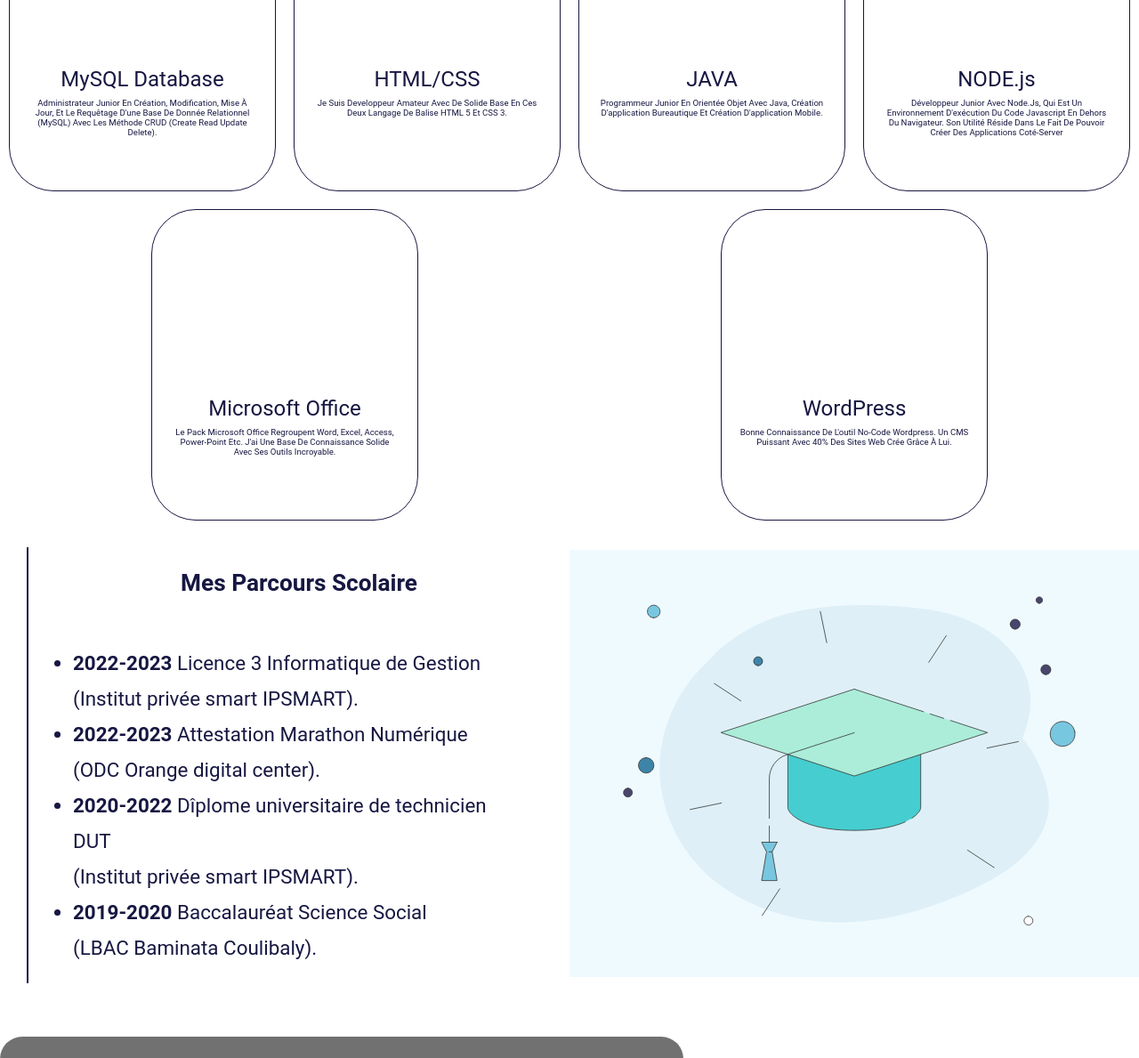
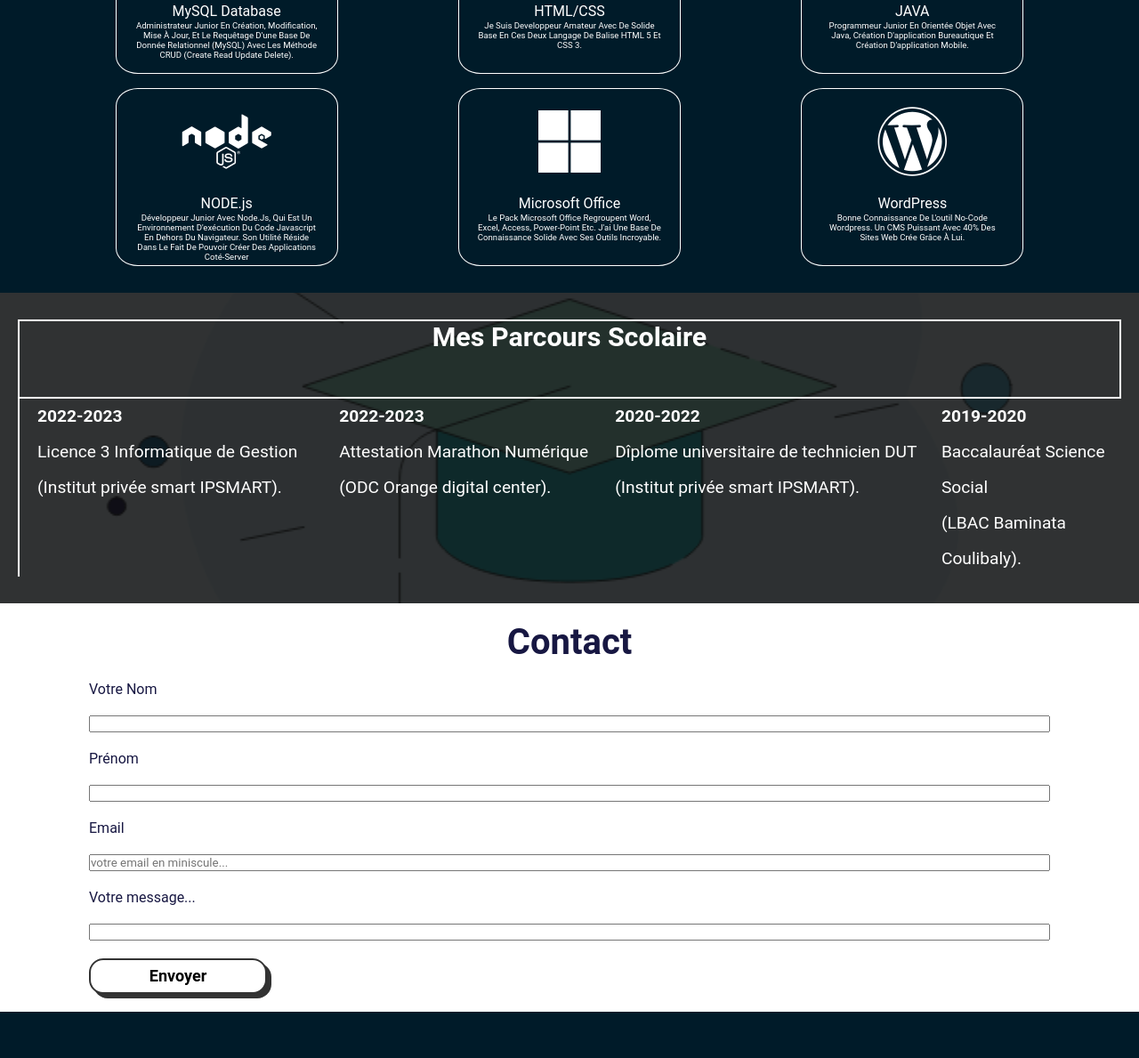
Before and after one commit to Mohamed-ux-lab/PortFolio, a website: page Client/src/index.html in a window 1280 px wide. Shown: the part 955-2144 px from the top of the page at 89% size. After the commit the page ends 2092 px from the top, so only its background shows below. Drawn offline with Linux system fonts and the light colour scheme.

Commit message:
mise à jour du DOM

```diff
--- a/Client/src/index.html
+++ b/Client/src/index.html
@@ -16,7 +16,6 @@
             <a href="#home" class="active">Acceuil</a>
             <a href="#skills">Compétence</a>
             <a href="#parcour">Projet</a>
-            <a href="#about">A propos</a>
             <a href="#contacts"><i class="fa-solid fa-user"></i> Contact</a>
         </nav>
     </header>
@@ -24,75 +23,71 @@
         <div class="home-content">
             <h1>Salut, je suis Mohamed</h1>
             <h3>Developpeur web</h3>
-            <p>Lorem ipsum dolor sit amet consectetur adipisicing elit. Dignissimos nisi molestias animi soluta itaque rem? Velit enim impedit voluptas, modi quaerat ullam pariatur aliquam aspernatur sed repellendus?</p>
+            <p>Salut, Je suis M. Koureissy Mohamed administrateur de donnée et développeur web. Passionnéear le monde de la technologie avec une évolution accélerer, j'aimerais être un incontournable dans ce domaine. Parceque un informaticien se doit être un polyvalent dans tout les branches et maître dans une seule domaine. Ceci est mon rêve à moi</p>
             <div class="btn-box">
                 <a href="#">Hire Me</a>
                 <a href="#">Let's Talk</a>
             </div>
         </div>
     </section>
+    <h1 class="skills-title">Compétence</h1>
     <section id="skills" data-spy>
         <div class="card">
             <div class="img">
+                <i class="fa-solid fa-database fa-5x"></i>
             </div>
             <div class="title">MySQL Database</div>
             <div class="content">Administrateur junior en création, modification, mise à jour, et le requêtage d'une base de donnée relationnel (MySQL) avec les méthode CRUD (Create Read Update Delete).</div>
         </div>
         <div class="card">
             <div class="img">
+                <i class="fa-brands fa-html5 fa-5x"></i>
             </div>
             <div class="title">HTML/CSS</div>
             <div class="content">Je suis developpeur amateur avec de solide base en ces deux langage de balise HTML 5 et CSS 3.</div>
         </div>
         <div class="card">
             <div class="img">
+                <i class="fa-brands fa-java fa-5x"></i>
             </div>
             <div class="title">JAVA</div>
             <div class="content">Programmeur junior en orientée objet avec java, création d'application bureautique et création d'application mobile.</div>
         </div>
         <div class="card">
             <div class="img">
+                <i class="fa-brands fa-node fa-5x"></i>
             </div>
             <div class="title">NODE.js</div>
             <div class="content">Développeur junior avec Node.js, qui est un environnement d'exécution du code Javascript en dehors du navigateur. Son utilité réside dans le fait de pouvoir créer des applications coté-server</div>
         </div>
         <div class="card">
             <div class="img">
+                <i class="fa-brands fa-microsoft fa-5x"></i>
             </div>
             <div class="title">Microsoft Office</div>
             <div class="content">Le pack Microsoft Office regroupent Word, Excel, Access, Power-Point etc. J'ai une base de connaissance solide avec ses outils incroyable.</div>
         </div>
         <div class="card">
             <div class="img">
+                <i class="fa-brands fa-wordpress fa-5x"></i>
             </div>
             <div class="title">WordPress</div>
             <div class="content">Bonne connaissance de l'outil No-Code wordpress. Un CMS puissant avec 40% des sites web crée grâce à lui.</div>
         </div>
     </section>
     <section id="parcour" data-spy>
-        <div class="contents">
-            <h3>Mes Parcours Scolaire</h3>
+        <h1 class="parcour-title">Mes Parcours Scolaire</h1>
+        <div class="parcour-contents">
             <ul class="list-parcour">
-                <li><b>2022-2023</b> Licence 3 Informatique de Gestion<br> (Institut privée smart IPSMART).</li>
-                <li><b>2022-2023</b> Attestation Marathon Numérique<br> (ODC Orange digital center).</li>
-                <li><b>2020-2022</b> Dîplome universitaire de technicien DUT<br> (Institut privée smart IPSMART).</li>
+                <li><b>2022-2023</b> <br>Licence 3 Informatique de Gestion (Institut privée smart IPSMART).</li>
+                <li><b>2022-2023</b> <br>Attestation Marathon Numérique (ODC Orange digital center).</li>
+                <li><b>2020-2022</b> <br>Dîplome universitaire de technicien DUT (Institut privée smart IPSMART).</li>
                 <li><b>2019-2020</b> Baccalauréat Science Social<br> (LBAC Baminata Coulibaly).</li>
             </ul>
         </div>
-        <div class="content-image">
+        <!-- <div class="parcour-image">
             <img src="./assets/images/education-.png" alt="">
-        </div>
-    </section>
-    <section id="about" data-spy>
-        <div class="profile">
-            <div class="moi-img">
-                <!-- <img src="./assets/images/User-me2.png" alt="Image de moi !"> -->
-            </div>
-            <div class="moi">
-                <i class="fa-solid fa-5x fa-user"></i>
-                <p>Salut, Je suis M. Koureissy Mohamed administrateur de donnée et développeur web. Passionnéear le monde de la technologie avec une évolution accélerer, j'aimerais être un incontournable dans ce domaine. Parceque un informaticien se doit être un polyvalent dans tout les branches et maître dans une seule domaine. Ceci est mon rêve à moi</p>
-            </div>
-        </div>
+        </div> -->
     </section>
     <section id="contacts" data-spy>
         <h1>Contact</h1>
--- a/Client/src/style/style.css
+++ b/Client/src/style/style.css
@@ -7,7 +7,7 @@
 }
 
 :root {
-    --couleur-text : #171742;
+    --couleur-text: #171742;
 }
 
 body {
@@ -55,13 +55,15 @@ body {
     align-items: center;
     padding: 0 10%;
 }
-#home::after{
+
+#home::after {
     content: '';
     width: 100%;
     height: 2px;
     border-top: 5px solid #001b29bf;
     border-radius: 32px;
 }
+
 .home-content {
     max-width: 600px;
 }
@@ -190,25 +192,30 @@ body {
 }
 
 #skills {
-    display: flex;
-    flex-wrap: wrap;
-    gap: 20px;
-    height: auto;
-    padding: 20px 10px;
-    background: #fff;
-    color: #171742;
+    display: grid;
+    grid-template-columns: 1fr 1fr 1fr;
+    grid-template-rows: 1fr 1fr;
+    gap: 16px 16px;
+    width: 100%;
+    justify-content: center;
+    justify-items: center;
+    padding: 0 70px;
+    padding-bottom: 30px;
+    color: #fff;
 }
-
 .card {
     background: transparent;
-    height: 350px;
-    width: 300px;
-    margin: 0 auto;
-    border: 1px solid #171742;
-    border-radius: 50px;
+    height: 200px;
+    width: 250px;
+    border: 1px solid #fff;
+    border-radius: 10%;
 }
 
 .img {
+    display: flex;
+    justify-items: center;
+    justify-content: center;
+    align-items: center;
     width: 100%;
     height: 60%;
 }
@@ -224,7 +231,7 @@ body {
     width: 100%;
     height: 10%;
     text-align: center;
-    font-size: 1.5rem;
+    font-size: 1rem;
 }
 
 .content {
@@ -237,31 +244,19 @@ body {
 }
 
 #about {
-    height: auto;
     background: #fff;
-    /* background: rgb(2, 0, 36); */
-    /* background: linear-gradient(16deg, rgba(2, 0, 36, 1) 13%, rgba(0, 27, 41, 1) 54%, rgba(0, 212, 255, 1) 100%); */
     padding-bottom: 30px;
 }
 
 .profile {
     display: flex;
     align-items: center;
-    justify-content: space-between;
-    flex-direction: row-reverse;
-    gap: 30px;
-    height: 90vh;
+    justify-content: center;
     width: 100%;
 }
 
-.profile .moi-img img {
-    width: 40vw;
-    height: 80vh;
-}
-
 .moi {
-    height: 90vh;
-    width: 60%;
+    width: 100%;
     background: #1e1e1ea0;
     border-radius: 25px;
     display: flex;
@@ -272,11 +267,11 @@ body {
     padding: 0 25px;
 }
 
-.moi i{
+.moi i {
     padding-top: 30px;
 }
 
-.moi p{
+.moi p {
     text-align: start;
     padding-top: 40px;
     padding-left: 30px;
@@ -286,38 +281,43 @@ body {
 }
 
 #parcour {
-    background: #fff;
-    color: #171742;
+    background: url("../assets/images/education-.png") #333;
+    background-size: cover;
+    background-position: center;
+    background-blend-mode: multiply;
+    background-repeat: no-repeat;
+    color: #fff;
     display: flex;
-    width: 100%;
-    justify-content: space-between;
-    align-items: center;
-    height: 70vh;
+    padding: 30px 20px;
+    flex-direction: column;
+}
+
+.parcour-title {
+    text-align: center;
+    font-size: 1.9rem;
+    border: 2px solid #fff;
     padding-bottom: 50px;
 }
 
-#parcour h3{
-    text-align: center;
-    padding-bottom: 50px;
-}
-
-.content-image {
+.parcour-image {
     width: 100%;
-    height: auto;
     background: transparent;
 }
 
-#parcour .contents{
+.parcour-contents {
     display: flex;
-    flex-direction: column;
     width: 100%;
     justify-content: center;
-    height: auto;
     line-height: 40px;
-    font-size: 1.4rem;
-    padding: 20px 50px;
-    margin-left: 30px;
-    border-left: 2px solid var(--couleur-text);
+    font-size: 1.2rem;
+}
+
+.list-parcour {
+    display: flex;
+    flex-direction: row;
+    list-style: none;
+    padding-left: 20px;
+    border-left: 2px solid #fff;
 }
 
 #contacts {
@@ -331,7 +331,7 @@ body {
     padding: 20px 100px;
 }
 
-#contacts h1{
+#contacts h1 {
     text-align: center;
     font-size: 2.5rem;
     padding-bottom: 20px;
```
Also changed, not shown: Client/src/assets/images/User-me2.png (deleted), Client/src/assets/images/user-me.jpg (deleted).
